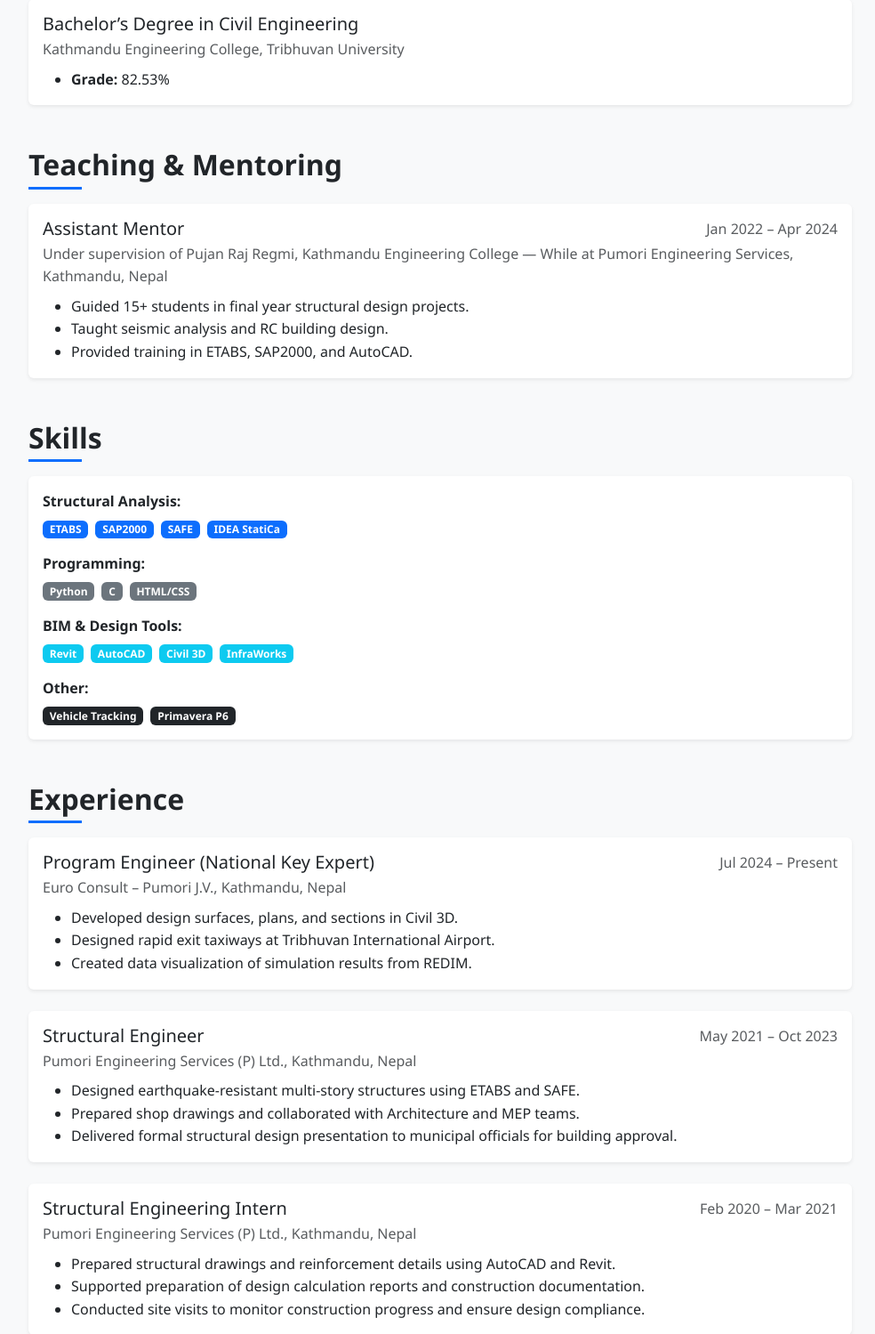
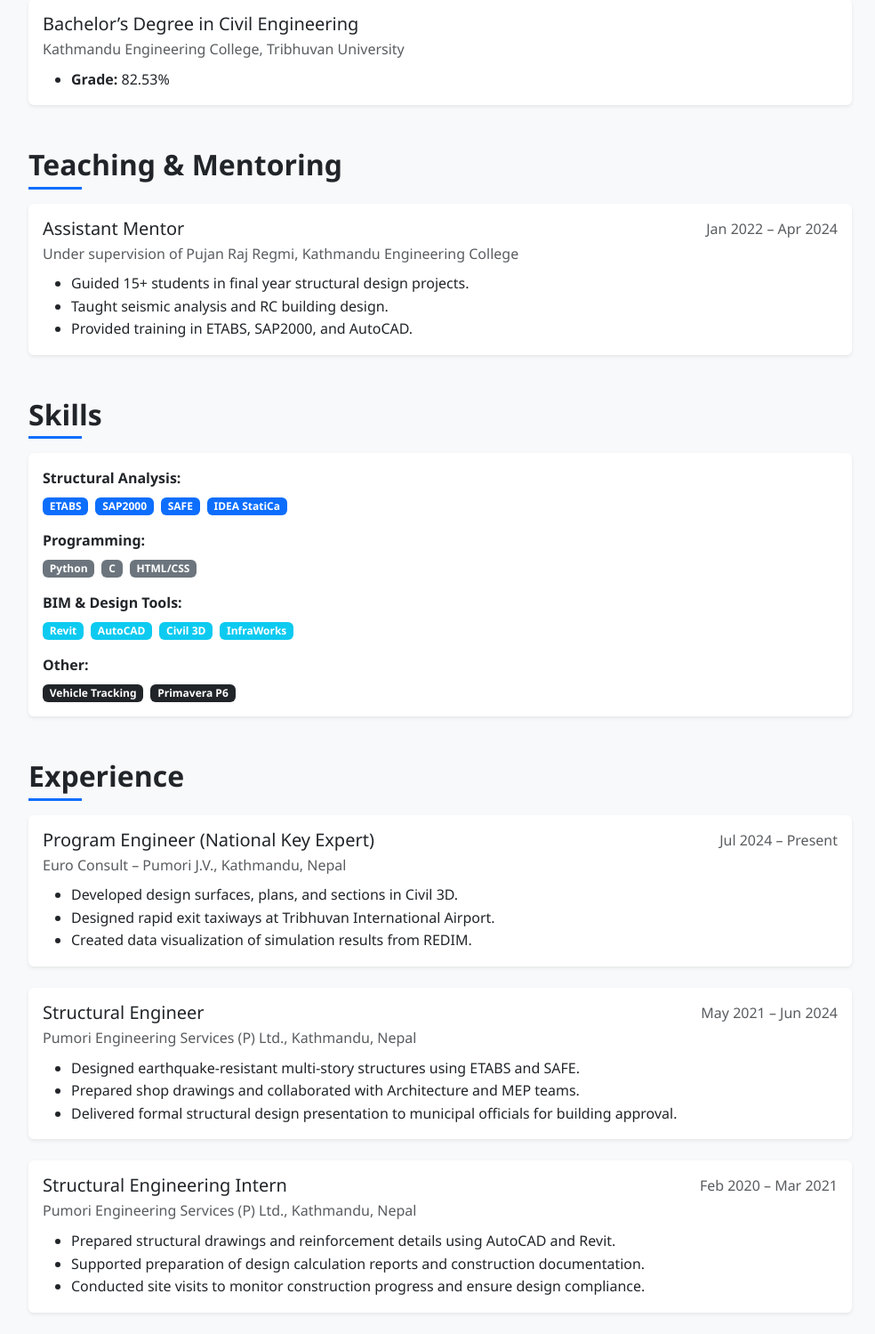
Before and after one commit to bikalpghimire/My-Website, a Flask app: page /resume in a window 1280 px wide. Shown: the part 417-1916 px from the top of the page at 89% size, without its empty margins (145-1129 px from the left). Run offline with Flask 3, Linux system fonts and the light colour scheme; some libraries are stand-ins or nearby versions.

Commit message:
corrected resume

```diff
--- a/templates/resume.html
+++ b/templates/resume.html
@@ -44,7 +44,7 @@
               <h3 class="h5 mb-1">Assistant Mentor</h3>
               <span class="text-muted">Jan 2022 – Apr 2024</span>
             </div>
-            <p class="text-muted mb-2">Under supervision of Pujan Raj Regmi, Kathmandu Engineering College — While at Pumori Engineering Services, Kathmandu, Nepal</p>
+            <p class="text-muted mb-2">Under supervision of Pujan Raj Regmi, Kathmandu Engineering College</p>
             <ul class="mb-0">
               <li>Guided 15+ students in final year structural design projects.</li>
               <li>Taught seismic analysis and RC building design.</li>
@@ -112,7 +112,7 @@
           <div class="card-body">
             <div class="d-flex justify-content-between align-items-start flex-wrap">
               <h3 class="h5 mb-1">Structural Engineer</h3>
-              <span class="text-muted">May 2021 – Oct 2023</span>
+              <span class="text-muted">May 2021 – Jun 2024</span>
             </div>
             <p class="text-muted mb-2">Pumori Engineering Services (P) Ltd., Kathmandu, Nepal</p>
             <ul class="mb-0">
```
